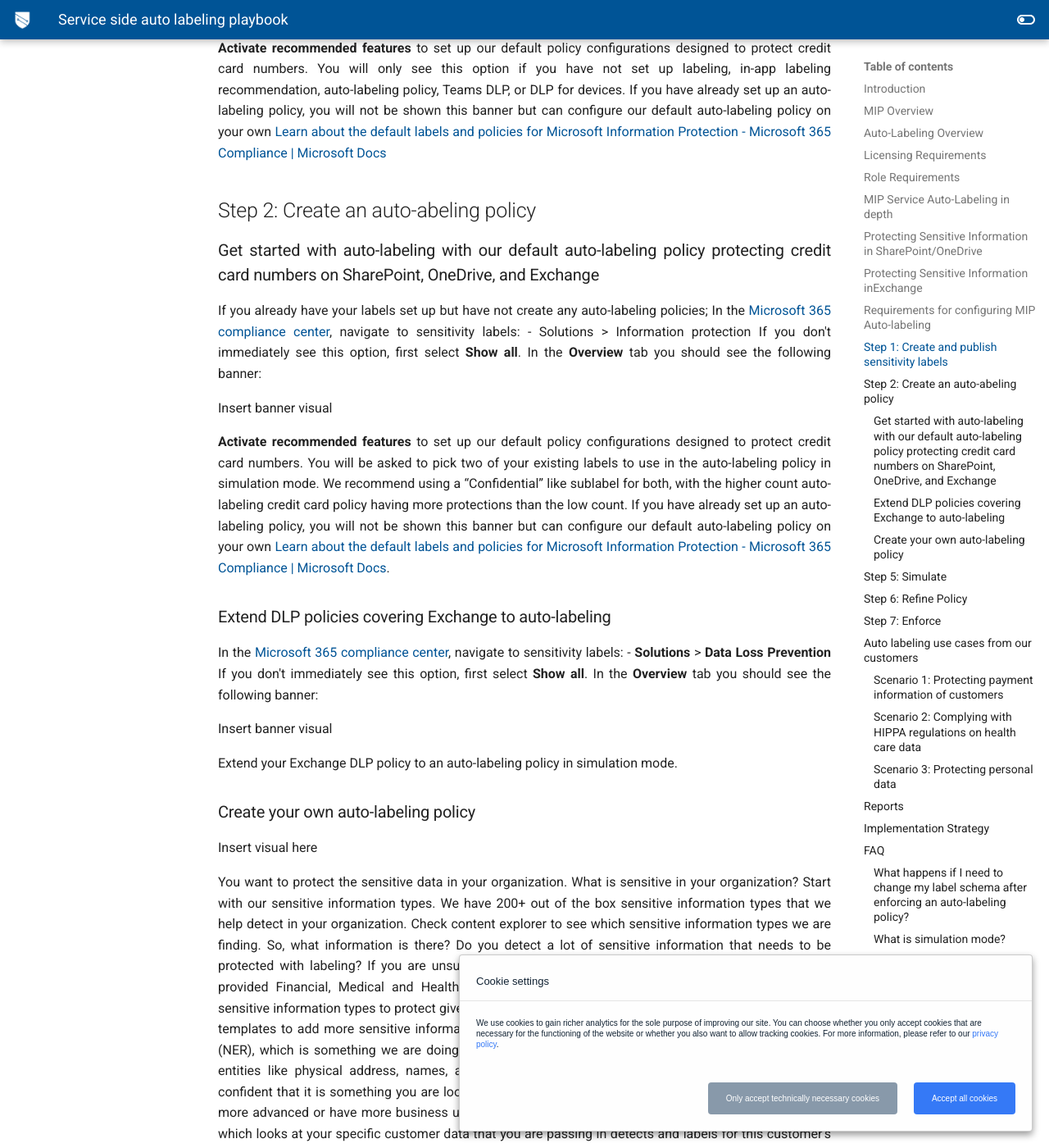
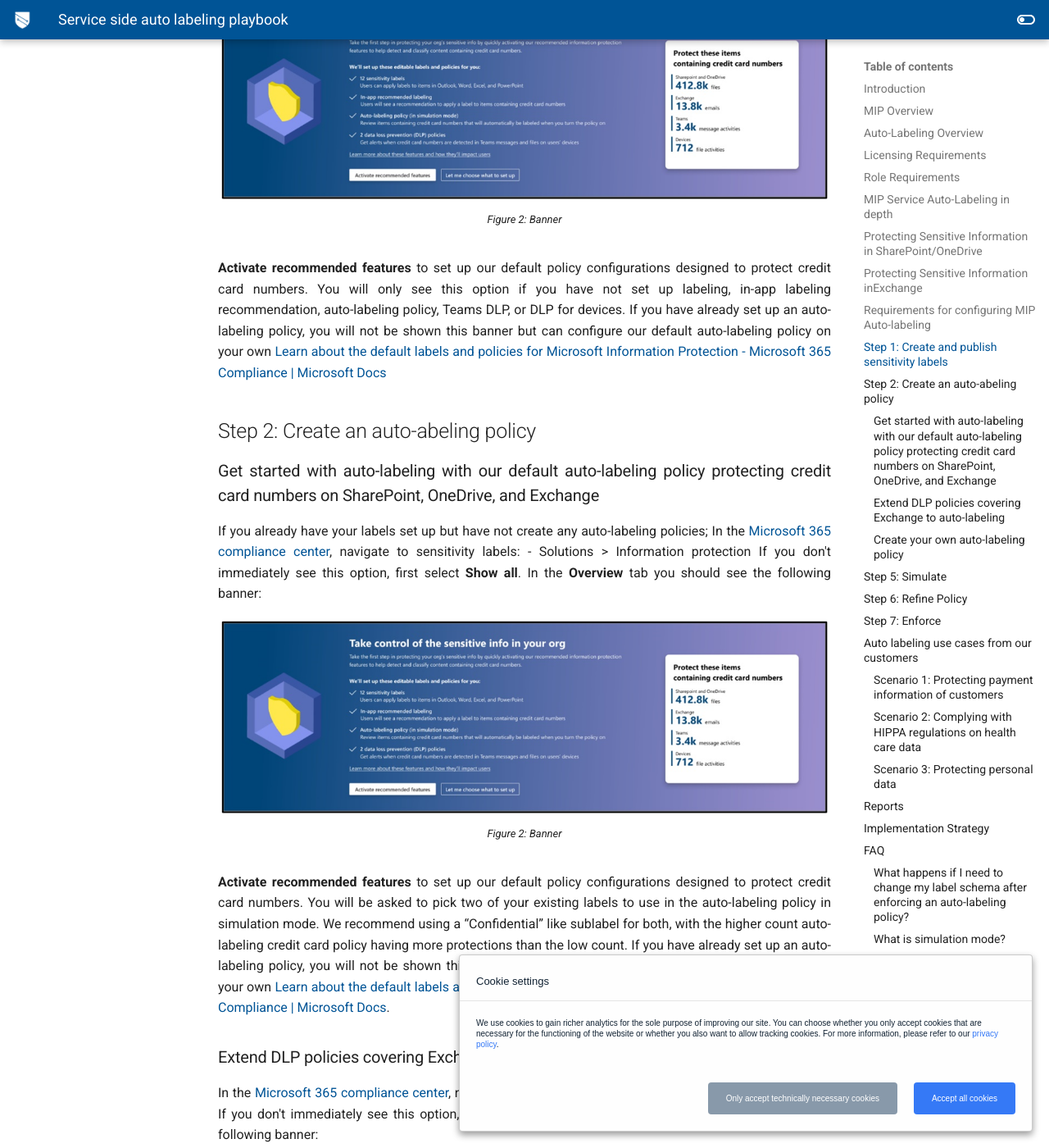
Before and after one commit to microsoft/ComplianceCxE, an MkDocs documentation site: the page built from docs/playbooks/service-side-auto-labeling.md, in a window 1280 px wide and 1400 px high, scrolled down 8090 px. Shown: the whole window at 82% size. Built offline with MkDocs 1.6.1 and Material for MkDocs 9.7.7, drawn with Linux system fonts in a browser that asks for light colours; comment, search, counter and statistics services are not loaded; some of the changed text lies outside the part shown.

Commit message:
Update service-side-auto-labeling.md

```diff
--- a/docs/playbooks/service-side-auto-labeling.md
+++ b/docs/playbooks/service-side-auto-labeling.md
@@ -159,7 +159,10 @@
 If you don't immediately see this option, first select **Show all**.
 2.	In the **Overview** tab you should see the following banner:
 
-Insert banner visual
+<figure>
+    <img src="../../playbooks/img/ss-auto-labeling/Picture4.png"/>
+    <figcaption>Figure 2: Banner</figcaption>
+</figure>
 
 **Activate recommended features** to set up our default policy configurations designed to protect credit card numbers.
 You will only see this option if you have not set up labeling, in-app labeling recommendation, auto-labeling policy, Teams DLP, or DLP for devices. If you have already set up an auto-labeling policy, you will not be shown this banner but can configure our default auto-labeling policy on your own
@@ -173,7 +176,10 @@
 If you don't immediately see this option, first select **Show all**.
 In the **Overview** tab you should see the following banner:
 
-Insert banner visual
+<figure>
+    <img src="../../playbooks/img/ss-auto-labeling/Picture4.png"/>
+    <figcaption>Figure 2: Banner</figcaption>
+</figure>
 
 **Activate recommended features** to set up our default policy configurations designed to 	protect credit card numbers.
 You will be asked to pick two of your existing labels to use in the auto-labeling policy in 	simulation mode. We recommend using a “Confidential” like sublabel for both, with the 	higher count auto-labeling credit card policy having more protections than the low count.
@@ -186,13 +192,24 @@
 If you don't immediately see this option, first select **Show all**.
 In the **Overview** tab you should see the following banner:
 
-Insert banner visual
+<figure>
+    <img src="../../playbooks/img/ss-auto-labeling/Picture5.png"/>
+    <figcaption>Figure 2: Banner</figcaption>
+</figure>
 
 Extend your Exchange DLP policy to an auto-labeling policy in simulation mode.
 
+<figure>
+    <img src="../../playbooks/img/ss-auto-labeling/Picture6.png"/>
+    <figcaption>Figure 2: Banner</figcaption>
+</figure>
+
 ### Create your own auto-labeling policy
 
-Insert visual here
+<figure>
+    <img src="../../playbooks/img/ss-auto-labeling/Picture7.png"/>
+    <figcaption>Figure 2: Banner</figcaption>
+</figure>
 
 You want to protect the sensitive data in your organization. What is sensitive in your organization? Start with our sensitive information types. We have 200+ out of the box sensitive information types that we help detect in your organization. Check content explorer to see which sensitive information types we are finding.
 So, what information is there? Do you detect a lot of sensitive information that needs to be protected with labeling?
@@ -228,7 +245,10 @@
 * Use Boolean operators to combine groups
     - Look for SSN AND Driver’s License instead of SSN OR driver’s License
 
-Insert visual here
+<figure>
+    <img src="../../playbooks/img/ss-auto-labeling/Picture8.png"/>
+    <figcaption>Figure 2: Banner</figcaption>
+</figure>
 
 More advanced refinement strategies if the above don’t work:
 * Switch this policy to be for client-side auto labeling, since false positives are much less problematic with client-side since the user can take care of the "mistake" with one click
@@ -245,7 +265,10 @@
 ### Scenario 1: Protecting payment information of customers
 A lot of customers have an interest in protecting their financial data surrounding payment data to comply with financial regulations. This usually entails a combination of bank account numbers, PII (Personal Identifiable Information) of customers, credit card numbers and account information.
 
-Insert Visual here
+<figure>
+    <img src="../../playbooks/img/ss-auto-labeling/Picture9.png"/>
+    <figcaption>Figure 2: Banner</figcaption>
+</figure>
 
 Recommendation:
 * Use our U.S. Gramm-Leach Bliley Act (GLBA) Enhanced template
@@ -258,7 +281,10 @@
 ### Scenario 2: Complying with HIPPA regulations on health care data
 Another field that we’ve seen a lot of interest in protecting is health care data information to comply with HIPPA regulations.
 
-Insert Visual here
+<figure>
+    <img src="../../playbooks/img/ss-auto-labeling/Picture10.png"/>
+    <figcaption>Figure 2: Banner</figcaption>
+</figure>
 
 Recommendation:
 * Use our U.S. Health Insurance Act (HIPPA) Enhanced template
@@ -271,7 +297,10 @@
 ### Scenario 3: Protecting personal data
 Similarly, we have seen an interest in protecting the personal data of both customers and employees. We have auto-labeling templates to protect U.S. Personally Identifiable Information (PII) Data, General Data Protection Regulation (GDPR), and more.
 
-Insert Visual here
+<figure>
+    <img src="../../playbooks/img/ss-auto-labeling/Picture11.png"/>
+    <figcaption>Figure 2: Banner</figcaption>
+</figure>
 
 Recommendation:
 * Use our U.S. PII Data Enhanced or GDPR Enhanced template
@@ -286,11 +315,17 @@
 ## Reports
 Simulation results showing number of files and emails matched in how which locations are available when you click on the auto-labeling policy for more details.
 
-Insert visual here
+<figure>
+    <img src="../../playbooks/img/ss-auto-labeling/Picture12.png"/>
+    <figcaption>Figure 2: Banner</figcaption>
+</figure>
 
 After an auto-labeling policy is enabled, you can view the labeling activity in Activity Explorer.
 
-Insert visual here
+<figure>
+    <img src="../../playbooks/img/ss-auto-labeling/Picture13.png"/>
+    <figcaption>Figure 2: Banner</figcaption>
+</figure>
 
 ## Implementation Strategy
 If you do not have labels set up yet:
@@ -324,7 +359,10 @@
 * Use Boolean operators to combine groups
     - Look for SSN AND Driver’s License instead of SSN OR driver’s License
 
-Insert visual here
+<figure>
+    <img src="../../playbooks/img/ss-auto-labeling/Picture14.png"/>
+    <figcaption>Figure 2: Banner</figcaption>
+</figure>
 
 -	Advanced method: use Exact Data Matching to only look for a specific set of data like your specific customer information (this is a more complex process that takes time to configure)
 What do I do if I have over 1 million matched files and cannot enforce my auto-labeling policy?
```
